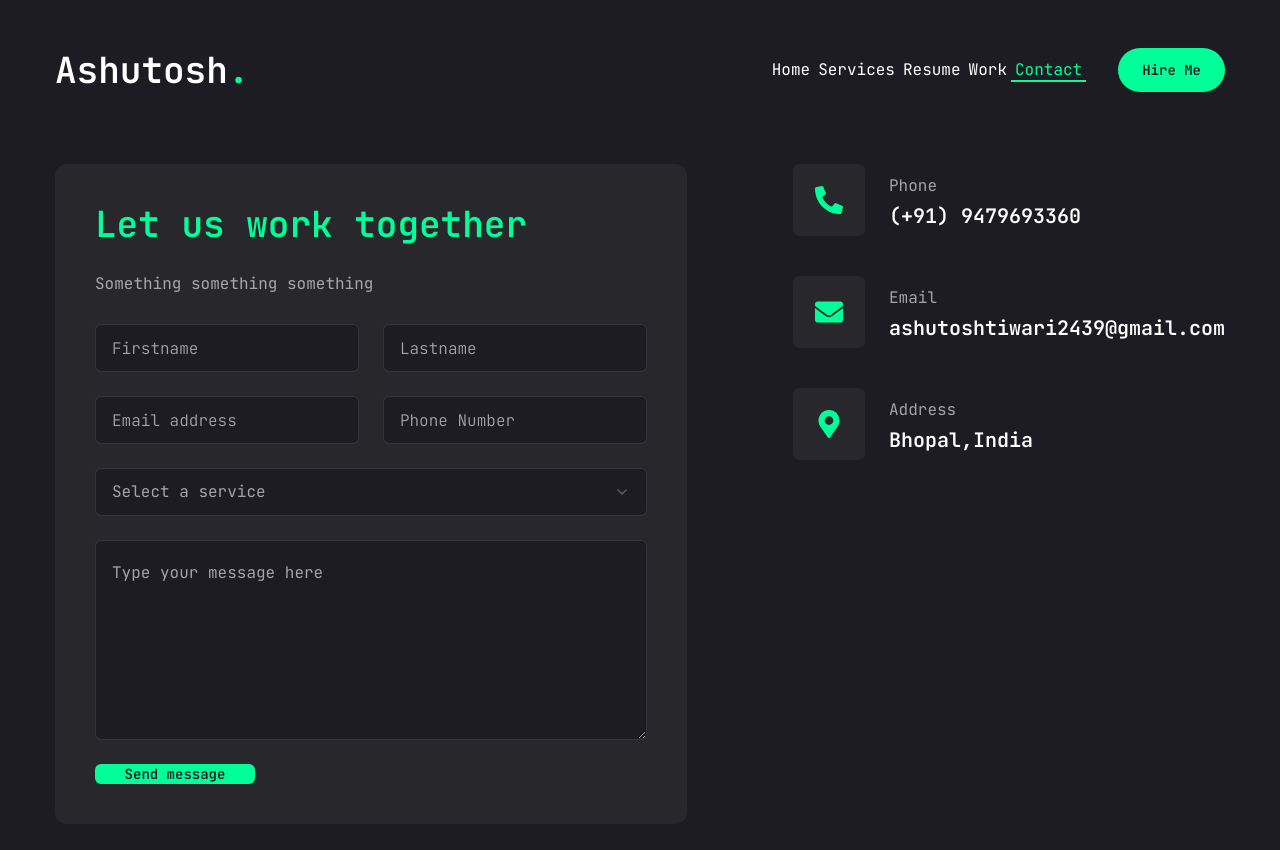
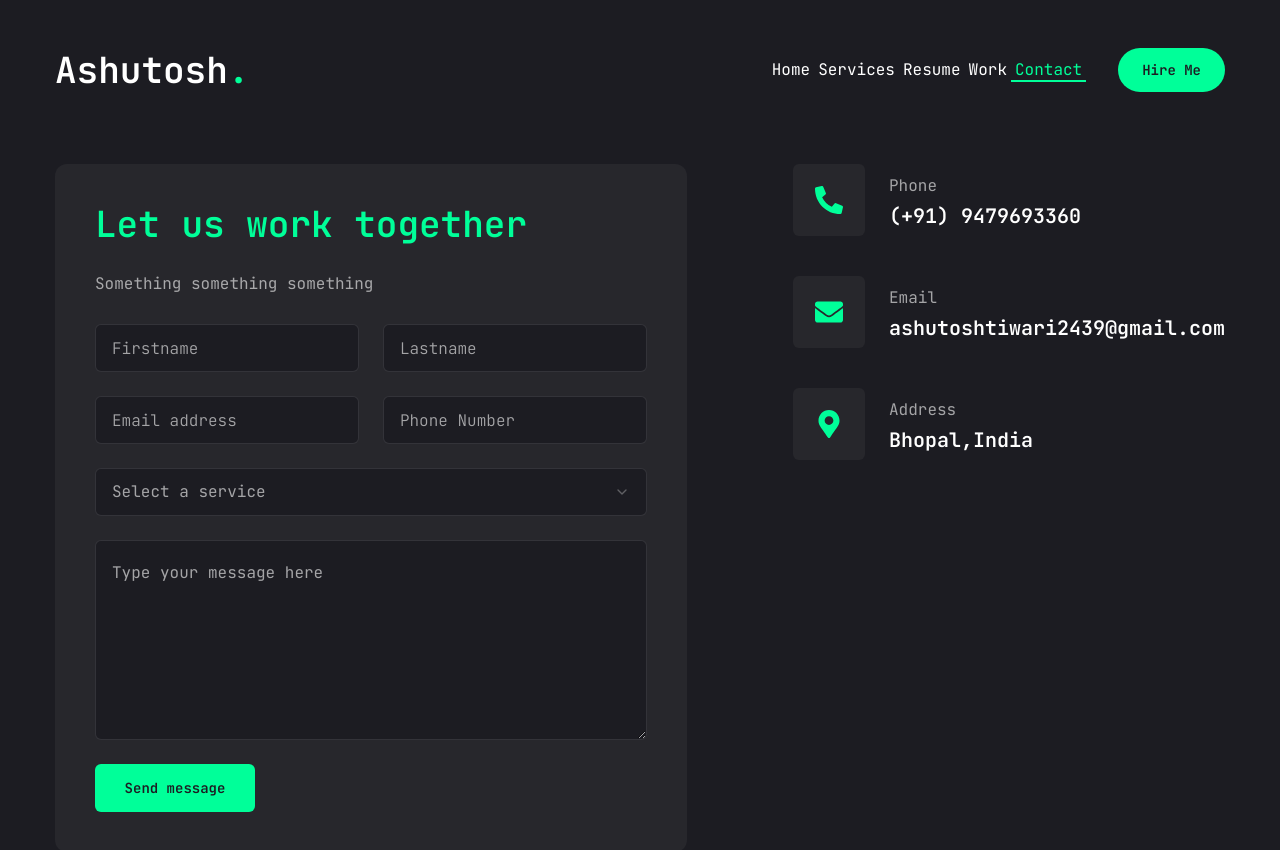
Before and after one commit to ashuf3/ashuf3, a Next.js app in the folder my-portfolio/: page /contact in a window 1280 px wide. Shown: the top 850 px of the page. Built offline with nearby package versions, Linux system fonts and the light colour scheme.

Commit message:
After local build

```diff
--- a/my-portfolio/app/contact/page.tsx
+++ b/my-portfolio/app/contact/page.tsx
@@ -65,7 +65,7 @@ export default function Contact() {
               className="h-[200px]"
               placeholder="Type your message here"
           />
-          <Button size="md" className="max-w-40">
+          <Button size="sm" className="max-w-40">
             Send message
           </Button>
           </form>
--- a/my-portfolio/app/work/page.tsx
+++ b/my-portfolio/app/work/page.tsx
@@ -99,7 +99,7 @@ export default function Work() {
                 <TooltipProvider delayDuration={100}>
                     <Tooltip>
                       <TooltipTrigger className=" w-[70px] h-[70px] rounded-full bg-white/5 flex justify-center items-center group">
-                        <BsGithub class =" text-white text-3xl group-hover:text-accent"/>
+                        <BsGithub className =" text-white text-3xl group-hover:text-accent"/>
                       </TooltipTrigger>
                       <TooltipContent>
                         <p>GitHub</p>
```
